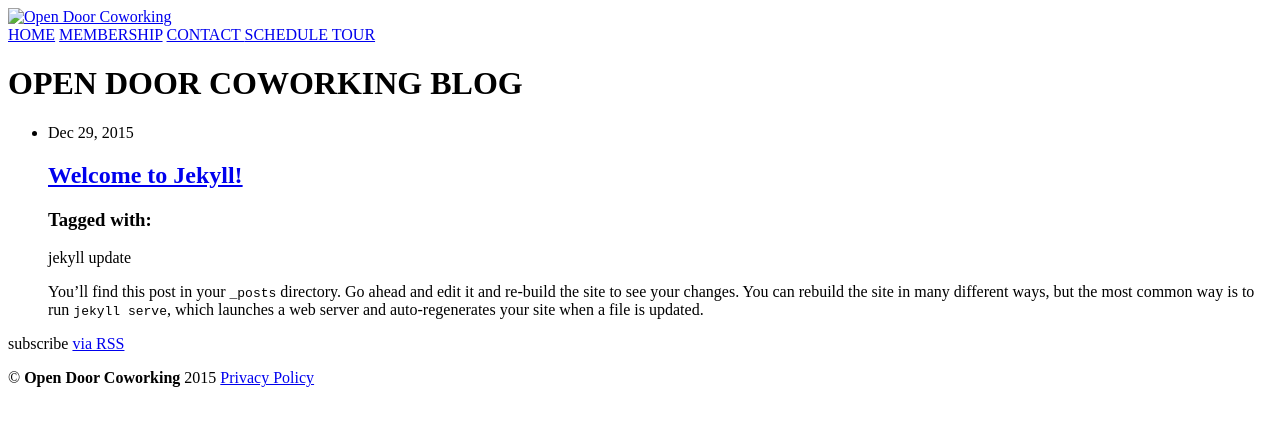
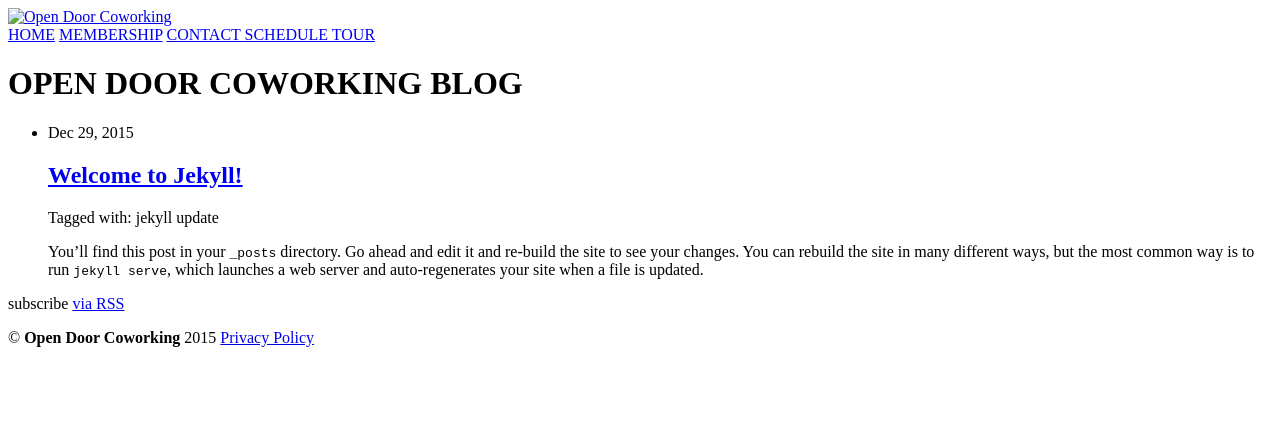
Before and after one commit to JDDoesDev/tlp, a Jekyll site: the page built from jekyll/index.html, in a window 1280 px wide. Shown: the top 426 px of the page. Built offline with Jekyll 4.4.1, drawn with Linux system fonts in a browser that asks for light colours; nearby versions of some CDN libraries; library files that are not in the unit come from our copies; comment, search, counter and statistics services are not loaded.

Commit message:
getting better all the time

```diff
--- a/jekyll/index.html
+++ b/jekyll/index.html
@@ -14,10 +14,11 @@
         <h2>
           <a class="post-link" href="..{{ post.url | prepend: site.baseurl }}">{{ post.title }}</a>
         </h2>
-        <h3>Tagged with: </h3>
+        <span class="tag-title green">Tagged with: </span>
         {% for categories in post.categories %}
           <span>{{ categories }}</span>
         {% endfor %}
+        <br>
         {{ post.excerpt }}
       </li>
     {% endfor %}
```
Also changed, not shown: 2 other files.
